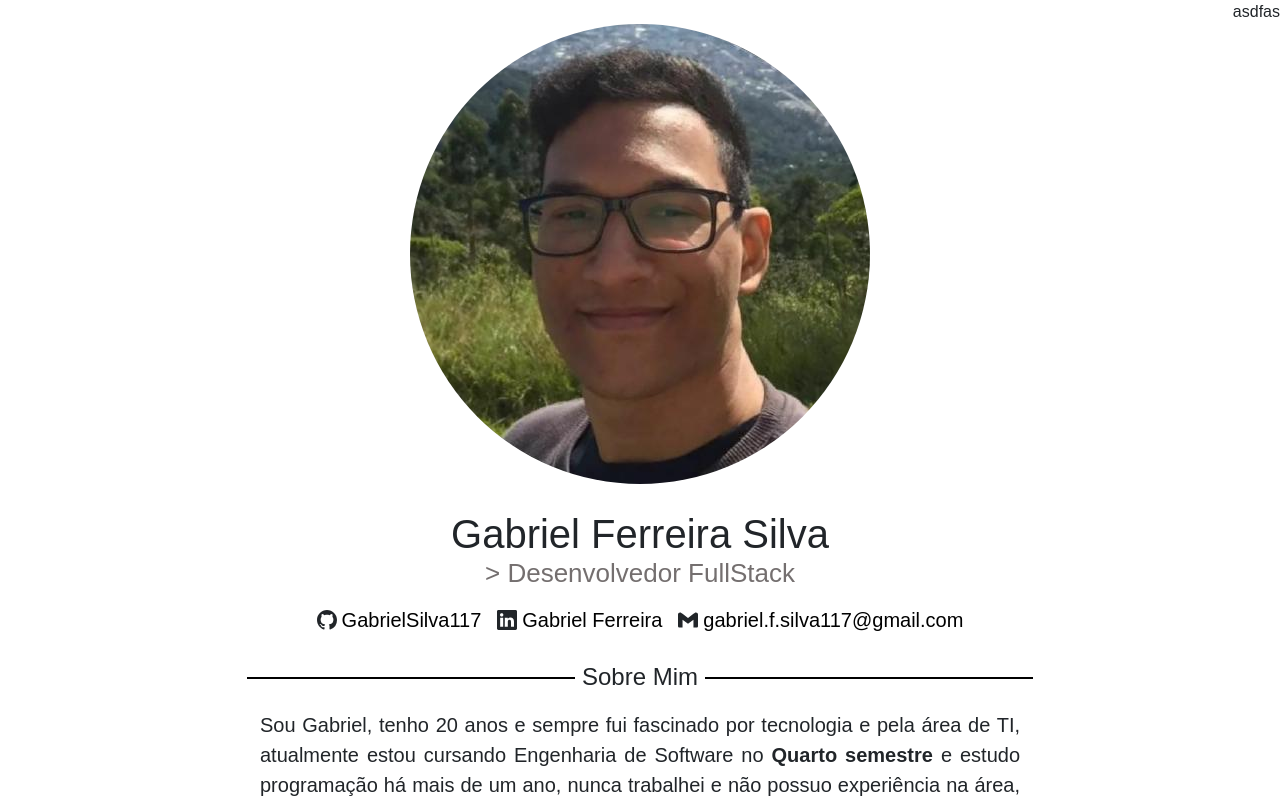
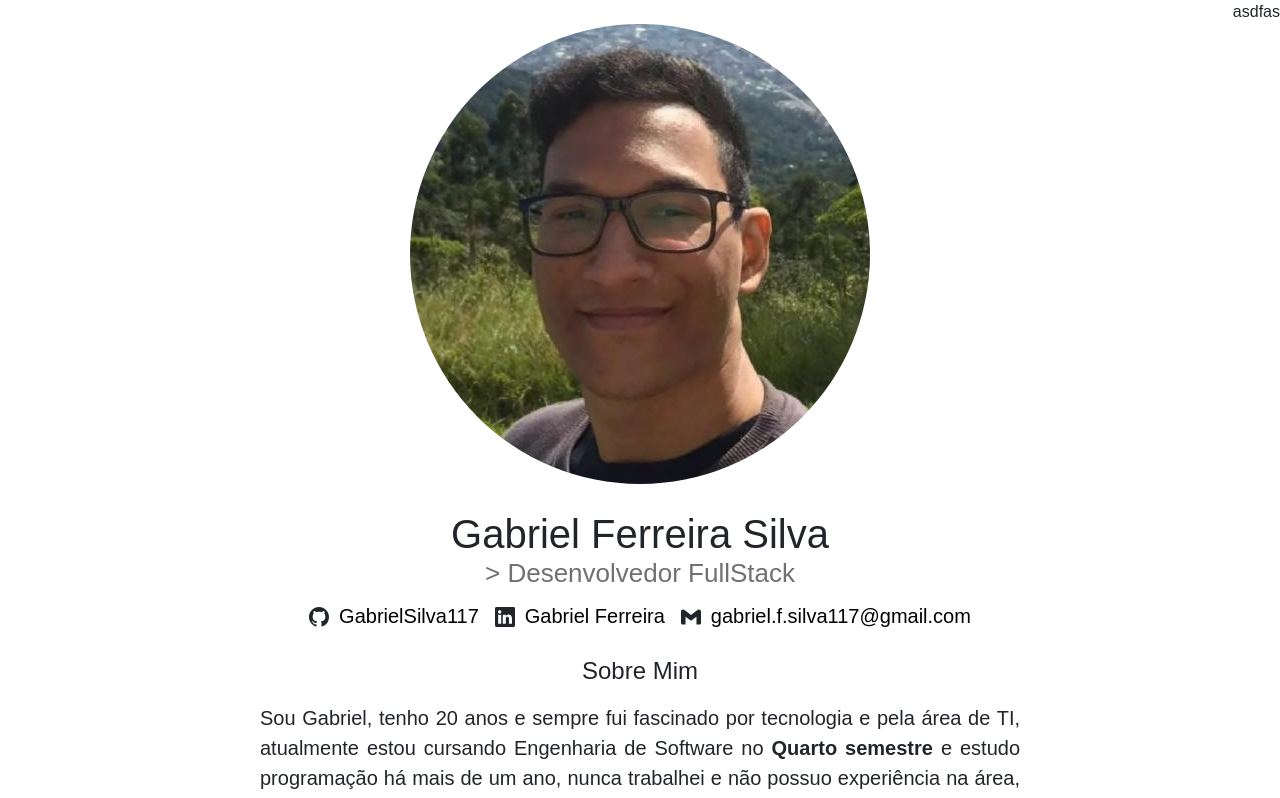
Before and after one commit to GabrielSilva117/personal-portfolio, a React (Create React App) app: page / in a window 1280 px wide. Shown: the top 798 px of the page. Built offline with nearby package versions, Linux system fonts and the light colour scheme.

Commit message:
feat: Adds a new css class for urls

```diff
--- a/src/App.css
+++ b/src/App.css
@@ -21,5 +21,35 @@ h4::after {
   content: '';
   flex: 1 1;
   margin: auto 7px auto 7px;
-  border-bottom: 2px solid #000;
 }
+
+.link-option {
+  font-size: 20px;
+  margin-left: 5px;
+  line-height: 23.4px;
+  display: inline-block;
+  position: relative;
+  color: inherit;
+}
+
+.link-option:hover {
+  text-decoration: none;
+}
+
+.link-option::after {
+  content: '';
+  position: absolute;
+  left: 0;
+  bottom: 0;
+  height: 2px;
+  width: 100%;
+  transform: scaleX(0);
+  background-color: var(--red);
+  transform-origin: bottom right;
+  transition: transform 0.3s ease;
+}
+
+.link-option:hover::after {
+  transform: scaleX(1);
+  transform-origin: bottom left;
+}
--- a/src/home/info/InfoContainer.js
+++ b/src/home/info/InfoContainer.js
@@ -19,17 +19,25 @@ const InfoContainer = () => {
       <div className="info-skills">
         <div className="info-skill-box">
           <BsGithub />
-          <a href="https://github.com/GabrielSilva117">GabrielSilva117</a>
+          <a href="https://github.com/GabrielSilva117" className="link-option">
+            GabrielSilva117
+          </a>
         </div>
         <div className="info-skill-box">
           <BsLinkedin />
-          <a href="https://www.linkedin.com/in/gabriel-ferreira-554842217/">
+          <a
+            href="https://www.linkedin.com/in/gabriel-ferreira-554842217/"
+            className="link-option"
+          >
             Gabriel Ferreira
           </a>
         </div>
         <div className="info-skill-box">
           <SiGmail />
-          <a href="gabriel.f.silva117@gmail.com">
+          <a
+            href="https://mail.google.com/mail/u/0/#inbox?compose=CllgCJqTfrJdsGHkkMmspbscqFDZwcWNJzVSZhLzbDntFjMTcMqbvZsDVsBmprjVmtVBCdKfKLV"
+            className="link-option"
+          >
             gabriel.f.silva117@gmail.com
           </a>
         </div>
--- a/src/home/projs/ProjsContainer.js
+++ b/src/home/projs/ProjsContainer.js
@@ -15,6 +15,7 @@ const ProjsContainer = () => {
               <div className="proj-title">
                 <a
                   href="https://github.com/GabrielSilva117/tech-overview-server"
+                  className="link-option"
                 >
                   <h1>Tech Overview</h1>
                 </a>
@@ -38,6 +39,7 @@ const ProjsContainer = () => {
               <div className="proj-title">
                 <a
                   href="https://github.com/GabrielSilva117/blog-prod"
+                  className="link-option"
                 >
                   <h1>BlogApp</h1>
                 </a>
@@ -79,6 +81,7 @@ const ProjsContainer = () => {
               <div className="proj-title">
                 <a
                   href="https://github.com/GabrielSilva117/todo_list"
+                  className="link-option"
                 >
                   <h1>Todo List</h1>
                 </a>
@@ -102,6 +105,7 @@ const ProjsContainer = () => {
               <div className="proj-title">
                 <a
                   href="https://github.com/GabrielSilva117/money_saver_server"
+                  className="link-option"
                 >
                   <h1>Money Saver</h1>
                 </a>
```
